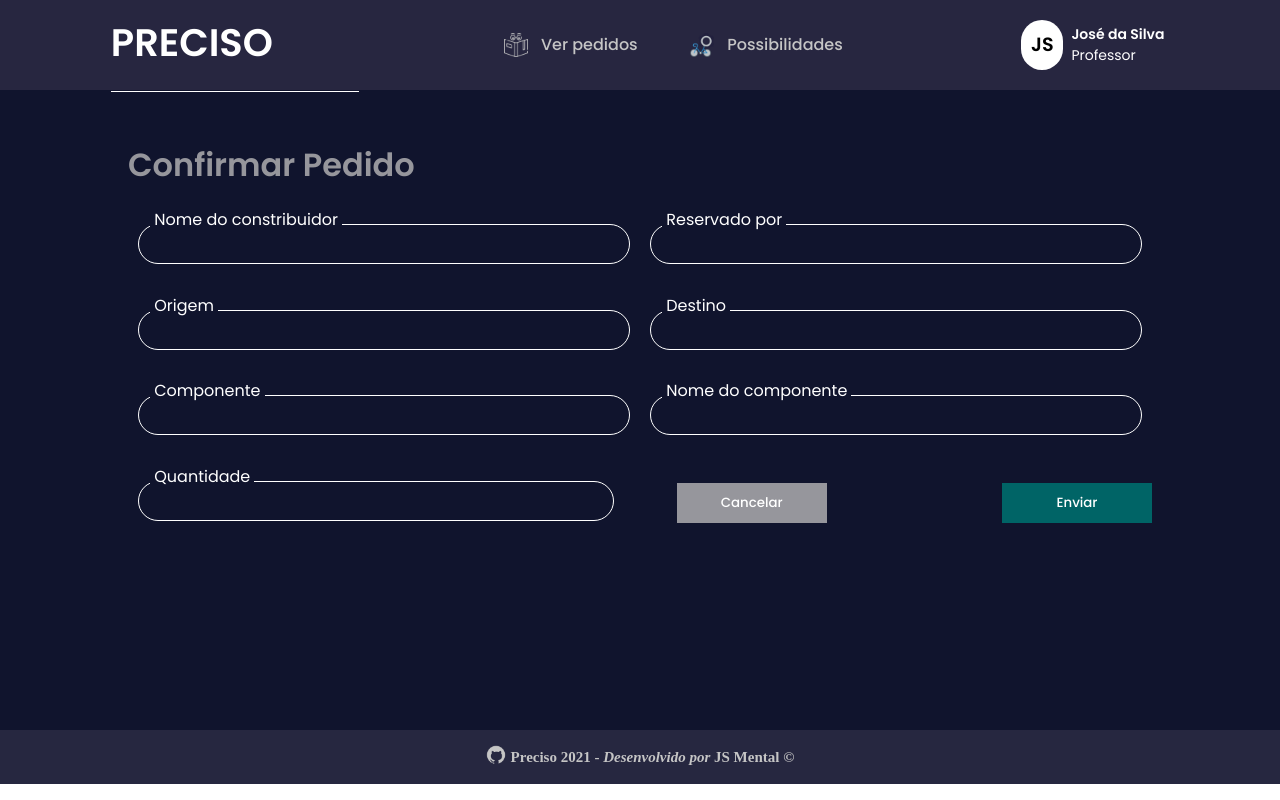
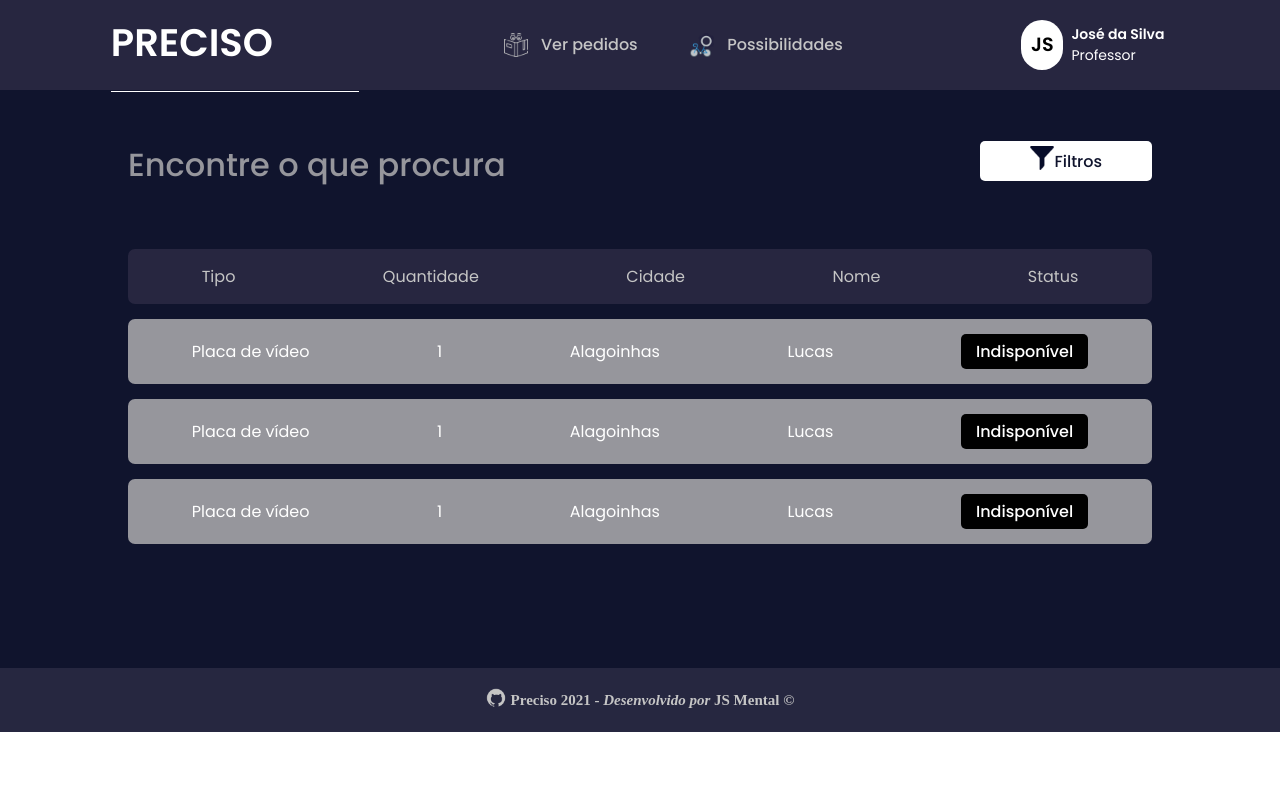
Before and after one commit to LucasDSL/Preciso-HackSocial, a Next.js app in the folder frontend/: page / in a window 1280 px wide. Built offline with nearby package versions, Linux system fonts and the light colour scheme.

Commit message:
first steps cards and modulization

```diff
--- a/frontend/components/Footer/FooterStyle.ts
+++ b/frontend/components/Footer/FooterStyle.ts
@@ -9,7 +9,7 @@ export const Footer = styled.footer`
     text-decoration: none;
     display: flex;
     align-items: center;
-    padding: 15px 0px;
+    padding: 20px 0px;
     gap: 5px;
   }
   div {
--- /dev/null
+++ b/frontend/components/Possibilidades/Card.tsx
@@ -0,0 +1,15 @@
+import {useState} from 'react'
+export default function Card(){
+    const [button, setButton] = useState(false);
+    return(
+        <div className="card">
+          <p>Placa de vídeo</p>
+          <p>1</p>
+          <p>Alagoinhas</p>
+          <p>Lucas</p>
+          <button className="reserve-btn" onClick={() => setButton(!button)}>
+            {button ? "Reservar" : "Indisponível"}
+          </button>
+        </div>
+    )
+}
--- /dev/null
+++ b/frontend/components/Possibilidades/Possibilidades.tsx
@@ -0,0 +1,54 @@
+import "./styles";
+import Image from "next/image";
+import * as S from "./styles";
+import Card from './Card'
+import srcImg from "../../public/filter.png";
+import { useState } from "react";
+export default function Possibilidades() {
+  const [button, setButton] = useState(false);
+  return (
+    <S.Possibilidades background_color_btn={button}>
+      <article className="possibilities-title">
+        <h2>Encontre o que procura</h2>
+        <button>
+          <div>
+            <Image src={srcImg} alt="filter image" />
+          </div>
+          Filtros
+        </button>
+      </article>
+
+      <div className="cards-section">
+        <div className="card-titles">
+          <p>Tipo</p>
+          <p>Quantidade</p>
+          <p>Cidade</p>
+          <p>Nome</p>
+          <p>Status</p>
+        </div>
+
+        <Card />
+
+        <div className="card">
+          <p>Placa de vídeo</p>
+          <p>1</p>
+          <p>Alagoinhas</p>
+          <p>Lucas</p>
+          <button className="reserve-btn">
+            {button ? "Reservar" : "Indisponível"}
+          </button>
+        </div>
+
+        <div className="card">
+          <p>Placa de vídeo</p>
+          <p>1</p>
+          <p>Alagoinhas</p>
+          <p>Lucas</p>
+          <button className="reserve-btn">
+            {button ? "Reservar" : "Indisponível"}
+          </button>
+        </div>
+      </div>
+    </S.Possibilidades>
+  );
+}
--- /dev/null
+++ b/frontend/components/Possibilidades/styles.ts
@@ -0,0 +1,72 @@
+import styled from "styled-components";
+import "./styles";
+interface Props{
+  background_color_btn: boolean
+}
+export const Possibilidades = styled.div`
+  height: 100%;
+  font-family: "Poppins";
+  background-color: #10142d;
+  color: #96969c;
+  padding: 4% 10% 5% 10%;
+  .possibilities-title {
+    display: flex;
+    justify-content: space-between;
+    h2 {
+      font-size: 32px;
+      font-weight: 500;
+    }
+    button {
+      display: flex;
+      flex-direction: row;
+      align-items: center;
+      background-color: #ffffff;
+      font-family: "Poppins";
+      color: #10142d;
+      font-size: 16px;
+      font-weight: 500;
+      padding: 5px 50px;
+      border-radius: 5px;
+    }
+    button > div {
+      width: 24px;
+    }
+  }
+  .cards-section {
+    padding: 60px 0px;
+    display: flex;
+    flex-direction: column;
+    gap: 15px;
+  }
+  .card-titles {
+    background-color: #272640;
+    color: #c5c5c5;
+    font-size: 16px;
+    display: flex;
+    justify-content: space-around;
+    border-radius: 7px;
+    padding: 15px 0px;
+  }
+  .card {
+    background-color: #96969c;
+    color: #ffffff;
+    font-size: 16px;
+    display: flex;
+    justify-content: space-around;
+    align-items: center;
+    border-radius: 7px;
+    padding: 15px 0px;
+  }
+  button {
+    background-color: ${(props: Props) => props.background_color_btn ? '#006466' : 'black'};
+    font-family: "Poppins";
+    color: white;
+    font-weight: 500;
+    border: none;
+    cursor: pointer;
+    max-height: 40px;
+    padding: 5px 15px;
+    border-radius: 5px;
+    font-size: 16px;
+  }
+`;
--- a/frontend/components/main/index.tsx
+++ b/frontend/components/main/index.tsx
@@ -12,7 +12,7 @@ export default function Main() {
 
         <label className="label-input">
           <span>Reservado por</span>
-          <input type="" placeholder="" />
+          <input type="text" placeholder="" />
         </label>
       </div>
 
--- a/frontend/pages/index.tsx
+++ b/frontend/pages/index.tsx
@@ -1,12 +1,13 @@
 import type { NextPage } from "next";
 import Main from "../components/main";
+import Possibilidades from "../components/Possibilidades/Possibilidades";
 import Footer from "../components/Footer/Footer";
 import Header from "../components/Header/Header";
 export default function Home() {
   return (
     <div>
       <Header />
-      <Main></Main>
+      <Possibilidades />
       <Footer />
     </div>
   );
```
Also changed, not shown: frontend/public/filter.png (added).
